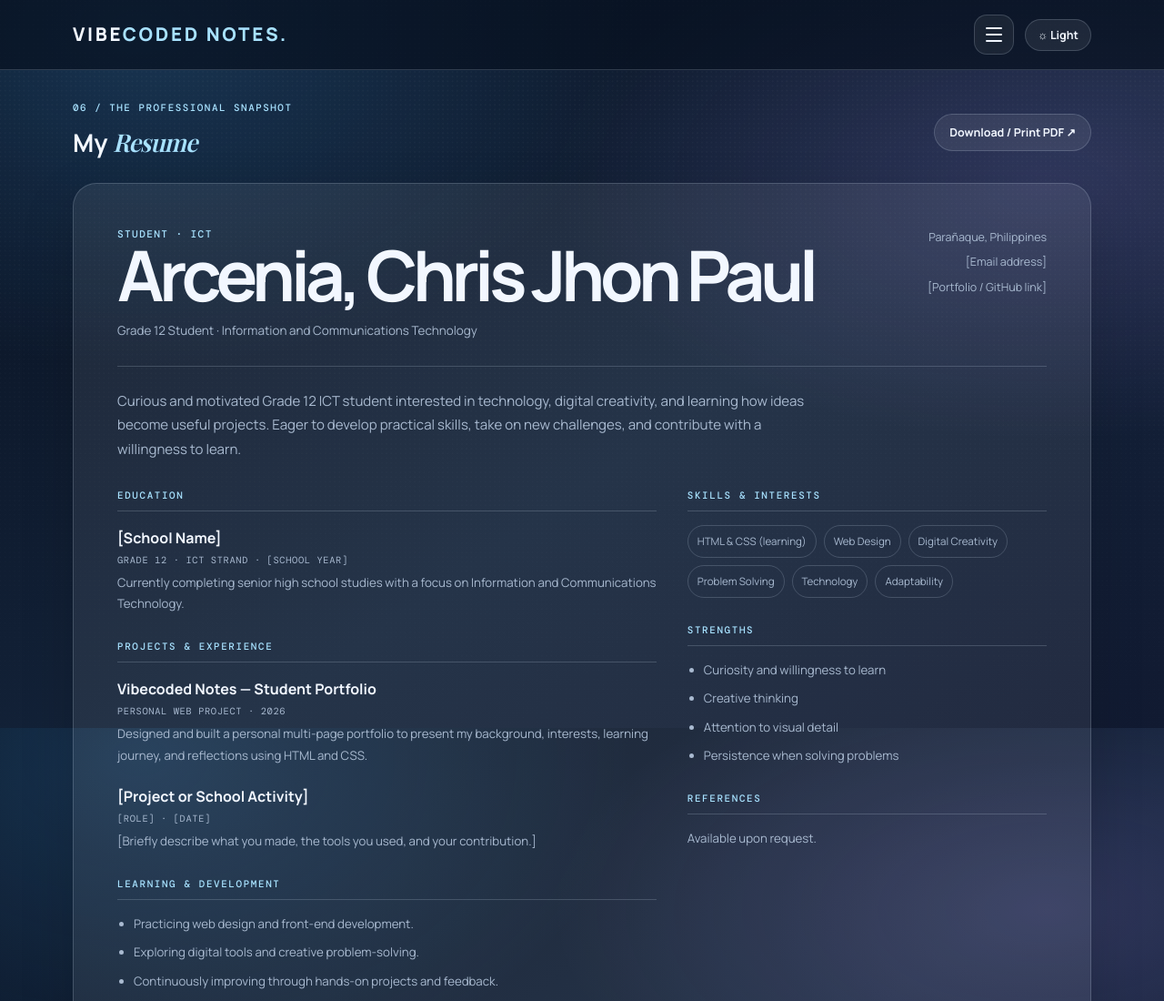
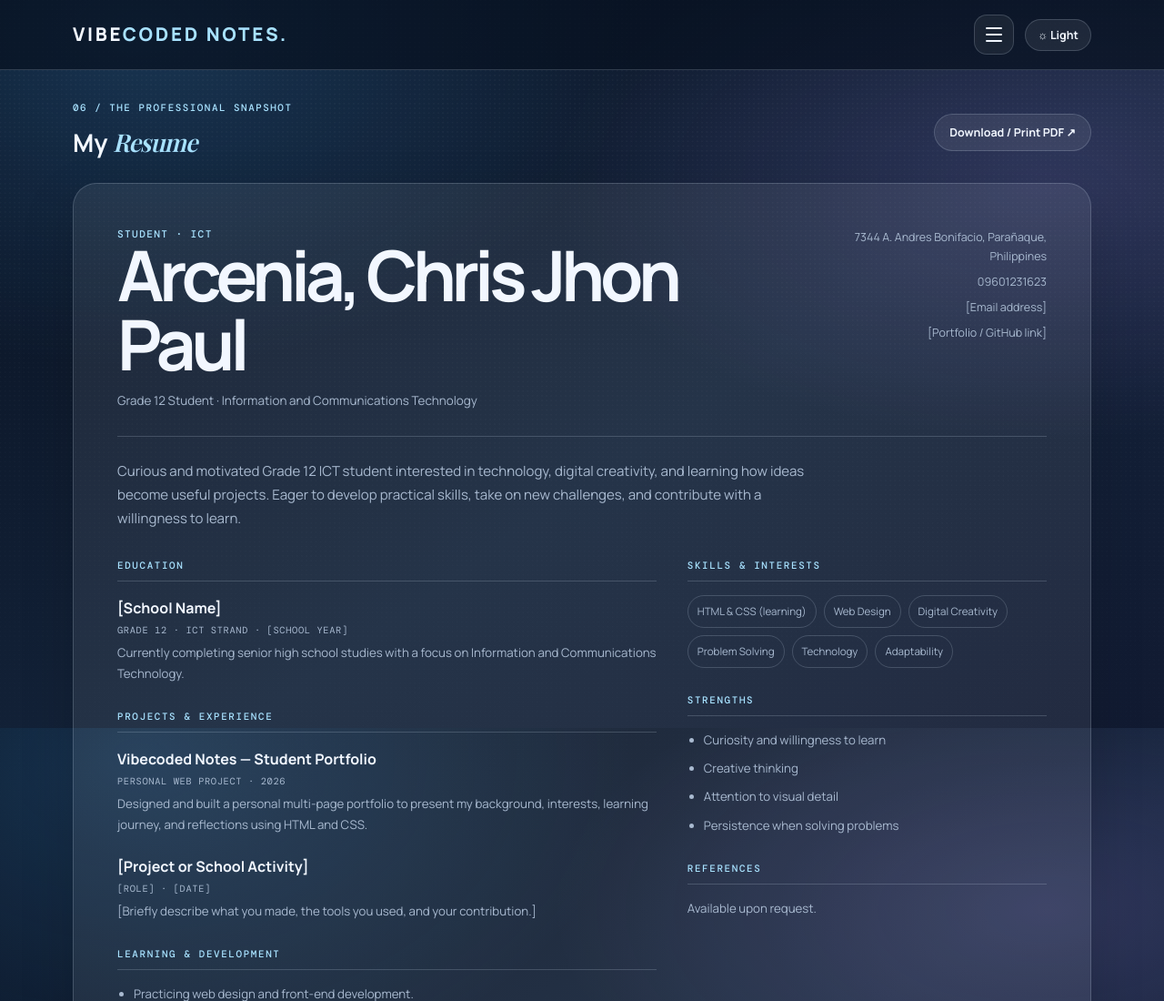
Before and after one commit to Ryuuucry/my-first-website, a plain HTML site: page resume.html in a window 1280 px wide. Shown: the top 1100 px of the page at 91% size. Drawn offline with nearby package versions, Linux system fonts and the light colour scheme; a web font is replaced by a local one.

Commit message:
Add temporary resume contact details

```diff
--- a/resume.html
+++ b/resume.html
@@ -74,7 +74,7 @@ body::before{animation:floatGlow 13s ease-in-out infinite;will-change:transform}
 <main class="wrap inner-page">
 <div class="resume-top"><div><span class="mini-label">06 / THE PROFESSIONAL SNAPSHOT</span><h2 style="margin:5px 0 0;font-size:1.7rem">My <em style="font-family:'Playfair Display',serif;color:var(--accent)">Resume</em></h2></div><button class="print-button" type="button" onclick="window.print()">Download / Print PDF ↗</button></div>
 <article class="resume-sheet glass">
-<header class="resume-heading"><div><div class="resume-role">STUDENT · ICT</div><h1>Arcenia, Chris Jhon Paul</h1><div style="color:var(--muted);font-size:.84rem">Grade 12 Student · Information and Communications Technology</div></div><div class="resume-contact"><span>Parañaque, Philippines</span><span>[Email address]</span><span>[Portfolio / GitHub link]</span></div></header>
+<header class="resume-heading"><div><div class="resume-role">STUDENT · ICT</div><h1>Arcenia, Chris Jhon Paul</h1><div style="color:var(--muted);font-size:.84rem">Grade 12 Student · Information and Communications Technology</div></div><div class="resume-contact"><span>7344 A. Andres Bonifacio, Parañaque, Philippines</span><span>09601231623</span><span>[Email address]</span><span>[Portfolio / GitHub link]</span></div></header>
 <p class="resume-summary">Curious and motivated Grade 12 ICT student interested in technology, digital creativity, and learning how ideas become useful projects. Eager to develop practical skills, take on new challenges, and contribute with a willingness to learn.</p>
 <div class="resume-grid"><div>
 <section class="resume-section"><h2>EDUCATION</h2><div class="resume-item"><h3>[School Name]</h3><div class="meta">GRADE 12 · ICT STRAND · [SCHOOL YEAR]</div><p>Currently completing senior high school studies with a focus on Information and Communications Technology.</p></div></section>
```
